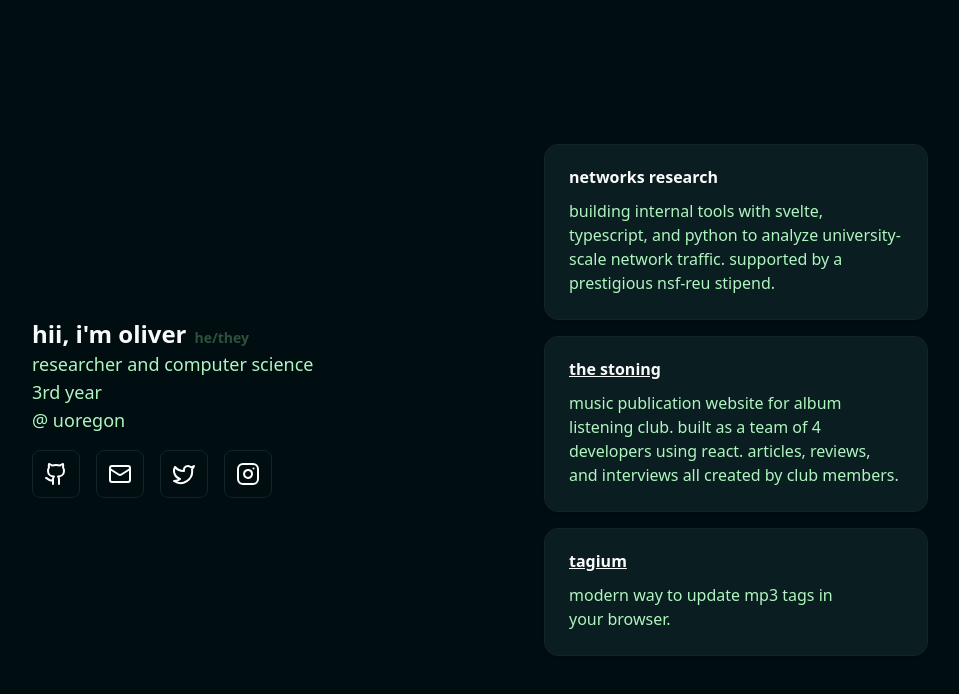
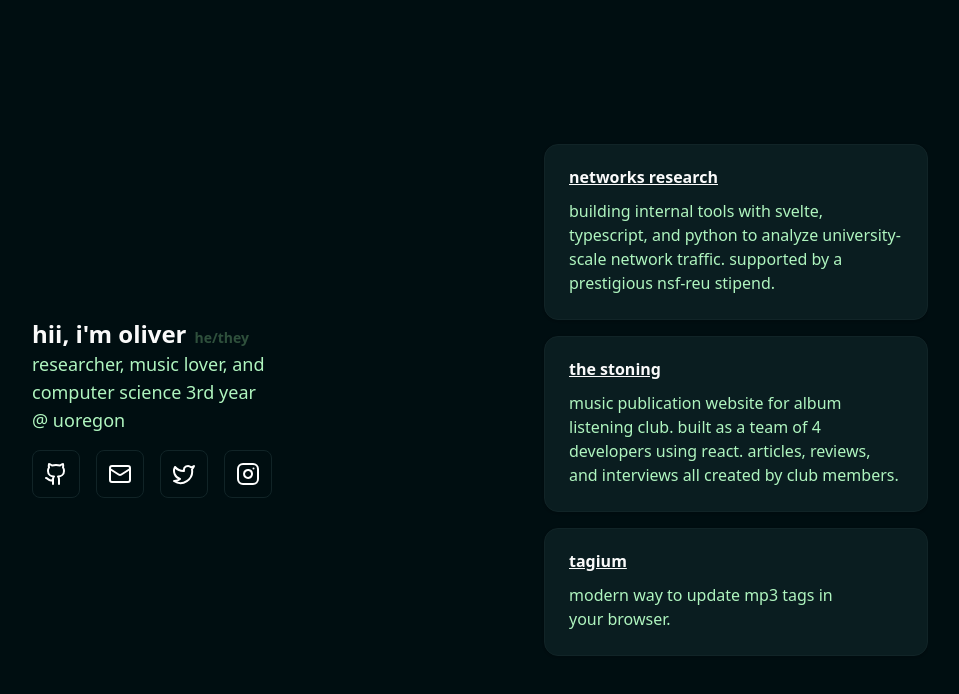
Before and after one commit to flamboh/olidotboo, a Next.js app: page / in a window 1280 px wide. Shown: the top 694 px of the page, without its empty margins (160-1119 px from the left). Built offline with nearby package versions, Linux system fonts and the light colour scheme.

Commit message:
update resume, some copy, add netflow analysis link

```diff
--- a/src/app/page.tsx
+++ b/src/app/page.tsx
@@ -6,20 +6,20 @@ import Image from "next/image";
 export default function Home() {
   return (
     <div className="font-sans min-h-screen lg:items-center lg:justify-center bg-background lg:grid lg:grid-cols-2 lg:mx-[15vw] mx-[5vw] lg:space-x-[10vw] overflow-hidden flex flex-col items-center justify-center lg:gap-y-0 gap-y-4">
-      <div className="col-span-1 flex flex-col md:items-start items-center">
-        <div className="flex flex-col rounded-md py-4 w-full">
+      <div className="col-span-1 flex flex-col lg:items-start items-center">
+        <div className="flex flex-col rounded-md py-4 w-full lg:items-start items-center">
           <h1 className="text-2xl font-bold text-foreground flex items-baseline gap-2">
             {"hii, i'm oliver"}
             <span className="text-muted text-pretty text-sm">he/they</span>
           </h1>
 
-          <h2 className="text-lg text-accent-foreground text-pretty">
-            {"researcher and computer science 3rd year"}
+          <h2 className="text-lg text-accent-foreground text-balance text-center lg:text-left">
+            {"researcher, music lover, and computer science 3rd year"}
             <br />
             {"@ uoregon"}
           </h2>
         </div>
-        <div className="flex items-center gap-4 md:justify-start justify-center">
+        <div className="flex items-center gap-4 lg:justify-start justify-center">
           <Button variant="ghost" className="p-2 m-0 border size-12" asChild>
             <Link
               href="https://github.com/flamboh"
@@ -85,7 +85,16 @@ export default function Home() {
       <div className="col-span-1 flex flex-col gap-y-4 items-end">
         <Card className="w-[min(90vw,24rem)] gap-y-2">
           <CardHeader>
-            <CardTitle>networks research</CardTitle>
+            <CardTitle>
+              <Link
+                href="https://github.com/flamboh/netflow-analysis"
+                target="_blank"
+                rel="noopener noreferrer"
+                className="underline"
+              >
+                networks research
+              </Link>
+            </CardTitle>
           </CardHeader>
           <CardContent>
             <p className="text-pretty text-primary">
```
Also changed, not shown: 1 other file (tests, documents, lock files or other folders).
